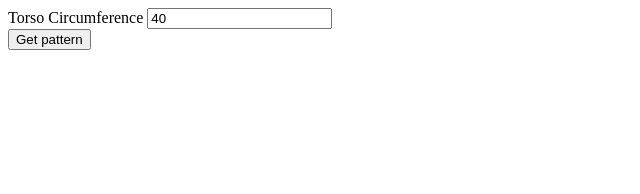
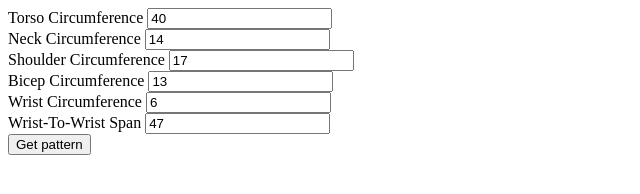
Before and after one commit to Earthstar/historical-shirt-pattern, a website with bundled scripts: page src/index.html in a window 1280 px wide. Shown: the whole page, without its empty margins (0-640 px from the left). Built offline with nearby package versions, Linux system fonts and the light colour scheme.

Commit message:
Add inputs to pattern generation

```diff
--- a/src/index.html
+++ b/src/index.html
@@ -6,6 +6,21 @@
 		<div class="body-measurements">
 			<label for="torso-circumference">Torso Circumference</label>
 			<input type="number" name="torso-circumference" id="torso-circumference" required value="40">
+			<br>
+			<label for="neck-circumference">Neck Circumference</label>
+			<input type="number" name="neck-circumference" id="neck-circumference" required value="14">
+			<br>
+			<label for="shoulder-circumferece">Shoulder Circumference</label>
+			<input type="number" name="shoulder-circumference" id="shoulder-circumference" required value="17">
+			<br>
+			<label for="bicep-circumference">Bicep Circumference</label>
+			<input type="number" name="bicep-circumference" id="bicep-circumference" required value="13">
+			<br>
+			<label for="wrist-circumference">Wrist Circumference</label>
+			<input type="number" name="wrist-circumference" id="wrist-circumference" required value="6">
+			<br>
+			<label for="wrist-span">Wrist-To-Wrist Span</label>
+			<input type="number" name="wrist-span" id="wrist-circumference" required value="47">
 		</div>
 		<input type="submit" value="Get pattern">
 	</form>
--- a/src/js/user-input/shirt-options.js
+++ b/src/js/user-input/shirt-options.js
@@ -14,6 +14,8 @@ export default class ShirtOptions {
 export const FullnessOptions = Object.freeze({
 	// theoretical minimum fullness that allows for free movement
     MINIMUM: Symbol("minimum"),
+    SMALL: Symbol("small"),
+    MEDIUM: Symbol("medium"),
     // theoretical maximum fullness based on
     MAXIMUM: Symbol("maximum")
 });
```
